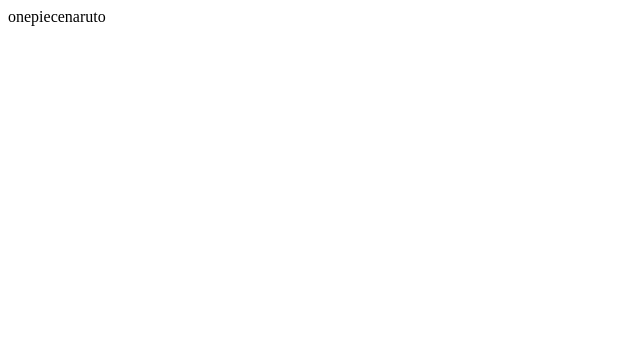
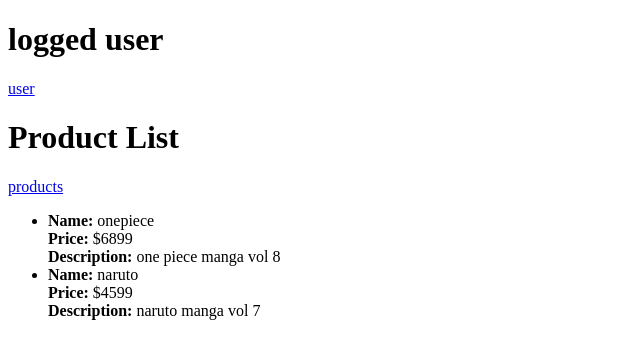
Before and after one commit to Navaf-U/python-test, a Django app: page /products/ in a window 1280 px wide. Before the commit the part shown is almost empty. Shown: the top 359 px of the page, without its empty margins (0-640 px from the left). Run offline with Django 5.2, Linux system fonts and the light colour scheme; data comes from the database, SQL or seed files in the repository.

Commit message:
Update products view to render product list in template and enhance HTML structure

```diff
--- a/my_project/app/products_views.py
+++ b/my_project/app/products_views.py
@@ -1,7 +1,6 @@
-from django.shortcuts import render,HttpResponse
+from django.shortcuts import render
 from .models import products
 
 def products_list(request):
-    products_list = products.objects.all()
-    product_names = [product.name for product in products_list]
-    return HttpResponse(product_names)
+    products_list = products.objects.all()  # Get all the products from the database
+    return render(request, 'abc.html', {'products': products_list})
--- a/my_project/templates/abc.html
+++ b/my_project/templates/abc.html
@@ -3,15 +3,21 @@
 <head>
     <meta charset="UTF-8">
     <meta name="viewport" content="width=device-width, initial-scale=1.0">
-    <title>python test</title>
+    <title>Product List</title>
 </head>
 <body>
-    <h1>hello</h1>
-    <p>test with python</p>
-    <a href="/login">hoooo</a>
-    <br>
-    <h1>to see the products</h1>
-    <li href="/products">products</li>
-
+    <h1>logged user</h1>
+    <a href="/login">user</a>
+    <h1>Product List</h1>
+    <a href="/products">products</a>
+    <ul>
+        {% for product in products %}
+            <li>
+                <strong>Name:</strong> {{ product.name }} <br>
+                <strong>Price:</strong> ${{ product.price }} <br>
+                <strong>Description:</strong> {{ product.desc }} <br>
+            </li>
+        {% endfor %}
+    </ul>
 </body>
 </html>
```
